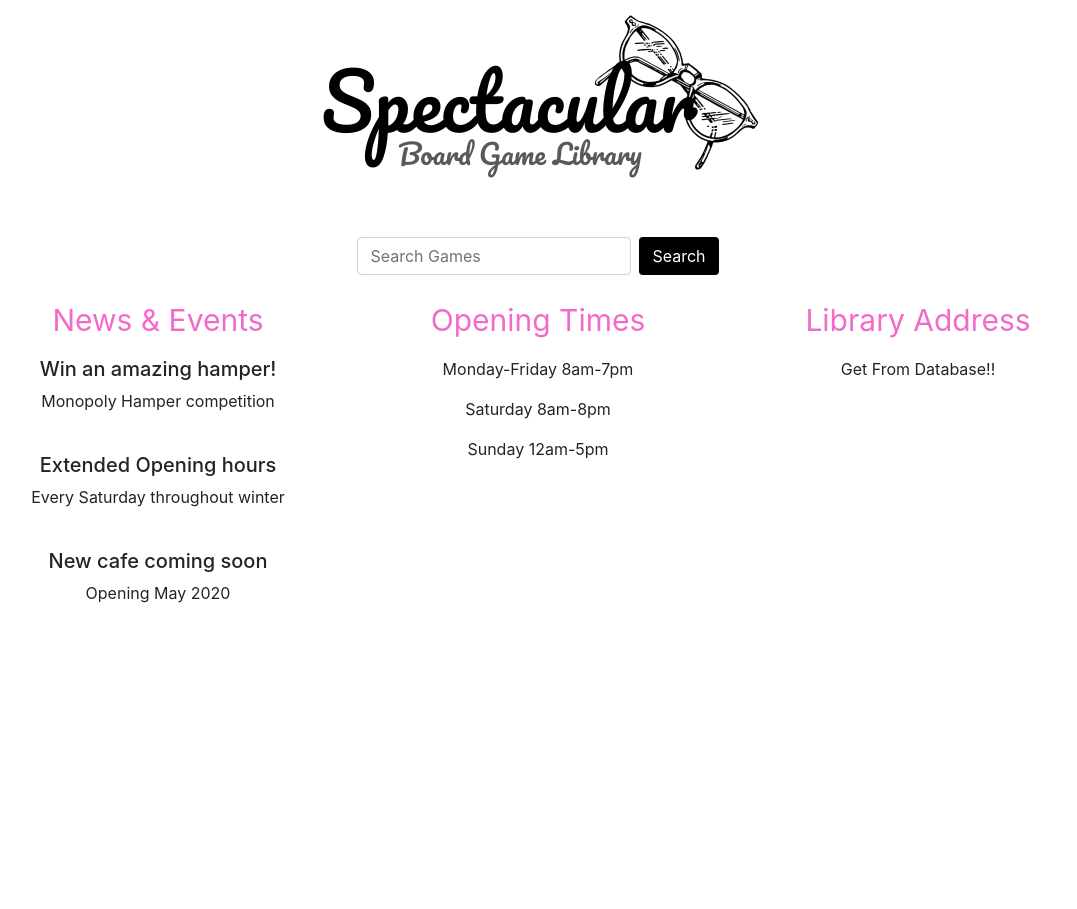
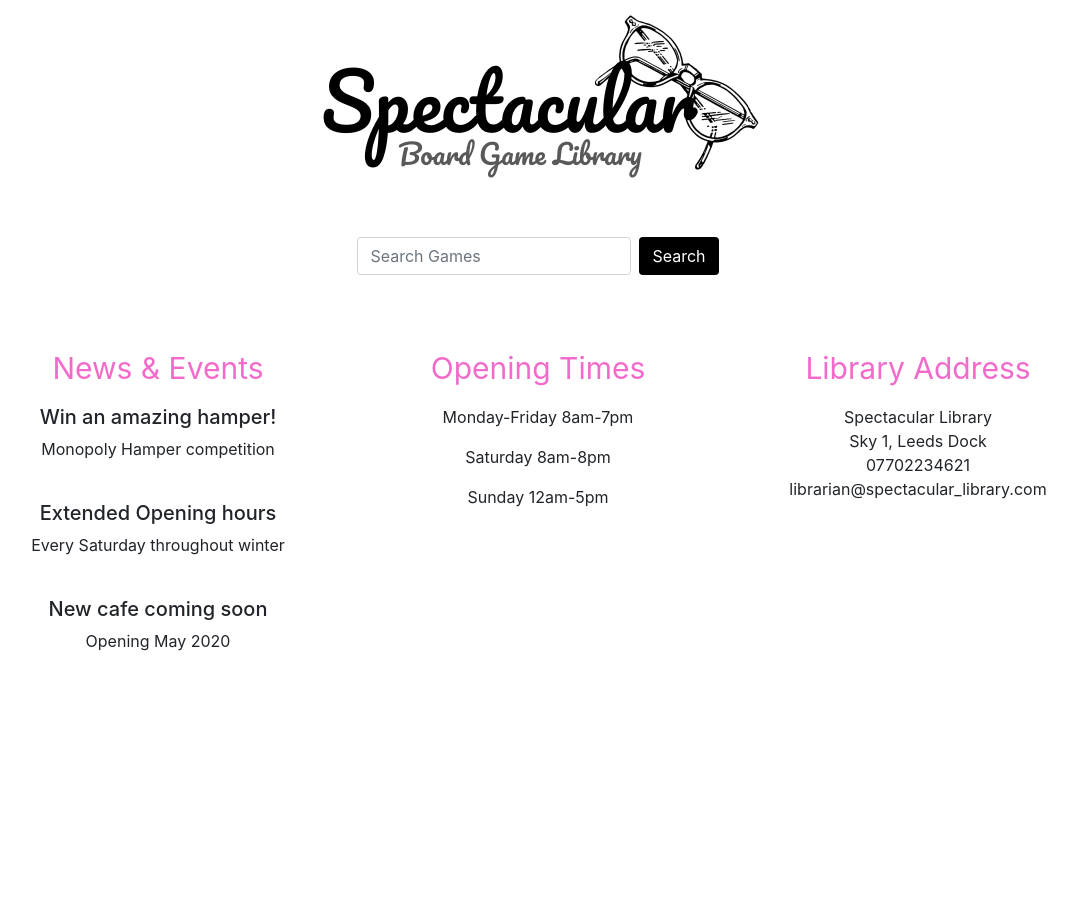
Before and after one commit to bessgetstechy/SpectacularGITs, a PHP site: page /Library/Homepage2.php in a window 1280 px wide. Shown: the part 107-1016 px from the top of the page, without its empty margins (102-1179 px from the left). Run offline with PHP 8.4, Linux system fonts and the light colour scheme; data comes from the database, SQL or seed files in the repository; data that the repository does not hold is empty.

Commit message:
changes to homepage, adding our games link to register page and updating dbconnection error handling

```diff
--- a/Homepage2.php
+++ b/Homepage2.php
@@ -105,7 +105,7 @@ if (isset($_POST['search'])) {
             <input class="form-control mr-sm-2" name="search" type="search" placeholder="Search Games" aria-label="Search" >
             <button class="btn my-2 my-sm-0 " style="background-color: #000000; color: white" type="submit">Search</button>
         </form>
-    </div>
+    </div><br><br>
     <?php
 
     if(isset($_POST["search"])) {
@@ -186,15 +186,21 @@ if (isset($_POST['search'])) {
                 </div>
                 <div class="col">
                     <p id="MainTitle">Library Address</p>
-                    <p>Get From Database!!</p>
+
                    <?php
 
-include 'dbConnection.php';
-$stmt2 = $pdo->prepare("SELECT Name, Address, PhoneNumber, EmailAddress FROM library");
-$stmt2 ->execute();
-$result = $stmt2->fetchAll(PDO::FETCH_ASSOC);
+try {
+      $pdo = new PDO('mysql:host=localhost;dbname=boardgame_library' , 'root' , '');
+      $pdo->setAttribute(PDO::ATTR_ERRMODE, PDO::ERRMODE_EXCEPTION);
+ } catch (PDOException $e) {
+            echo "DB Connection Failed: " . $e->getMessage();
+        }
+$stmt2 = $pdo->query("SELECT Name, Address, PhoneNumber, EmailAddress FROM library");
+while ($row = $stmt2->fetch()){
+        echo $row[0] ."<br>", $row[1] ."<br>", $row[2] ."<br>", $row[3] ."<br>";
+}
 
-    echo $library['Name'];
+
 
 
 ?>
--- a/Register.php
+++ b/Register.php
@@ -41,6 +41,9 @@
       </li>
       <li class="nav-item">
         <a class="nav-link" href="About.php">About</a>
+      </li>
+      <li class="nav-item">
+      <a class="nav-link" href="BrowseAllPage.php">Our Games</a>
       </li>
       <li class="nav-item">
         <a class="nav-link" href="../profile/index.html">Contact Us</a>
--- a/dbConnection.php
+++ b/dbConnection.php
@@ -4,10 +4,9 @@ include 'Classes/Boardgame.php';
 try {
       $pdo = new PDO('mysql:host=localhost;dbname=boardgame_library' , 'root' , '');
       $pdo->setAttribute(PDO::ATTR_ERRMODE, PDO::ERRMODE_EXCEPTION);
-} catch (PDOException $e) {
-	die($e->getMessage());  //die() for illustration
-//always handle errors
-}
+ } catch (PDOException $e) {
+            echo "DB Connection Failed: " . $e->getMessage();
+        }
 
 /*
 $stmt = $pdo->prepare("SELECT gameID, title FROM board_games");
```
